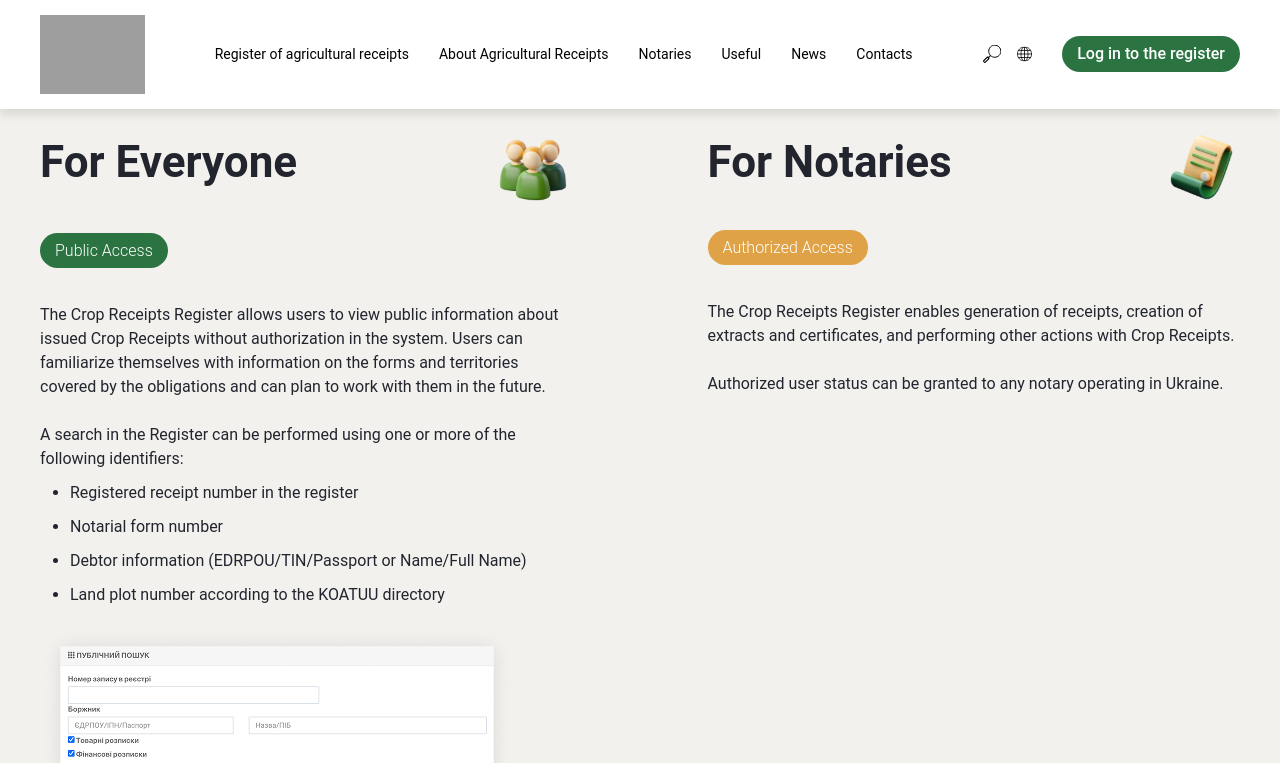
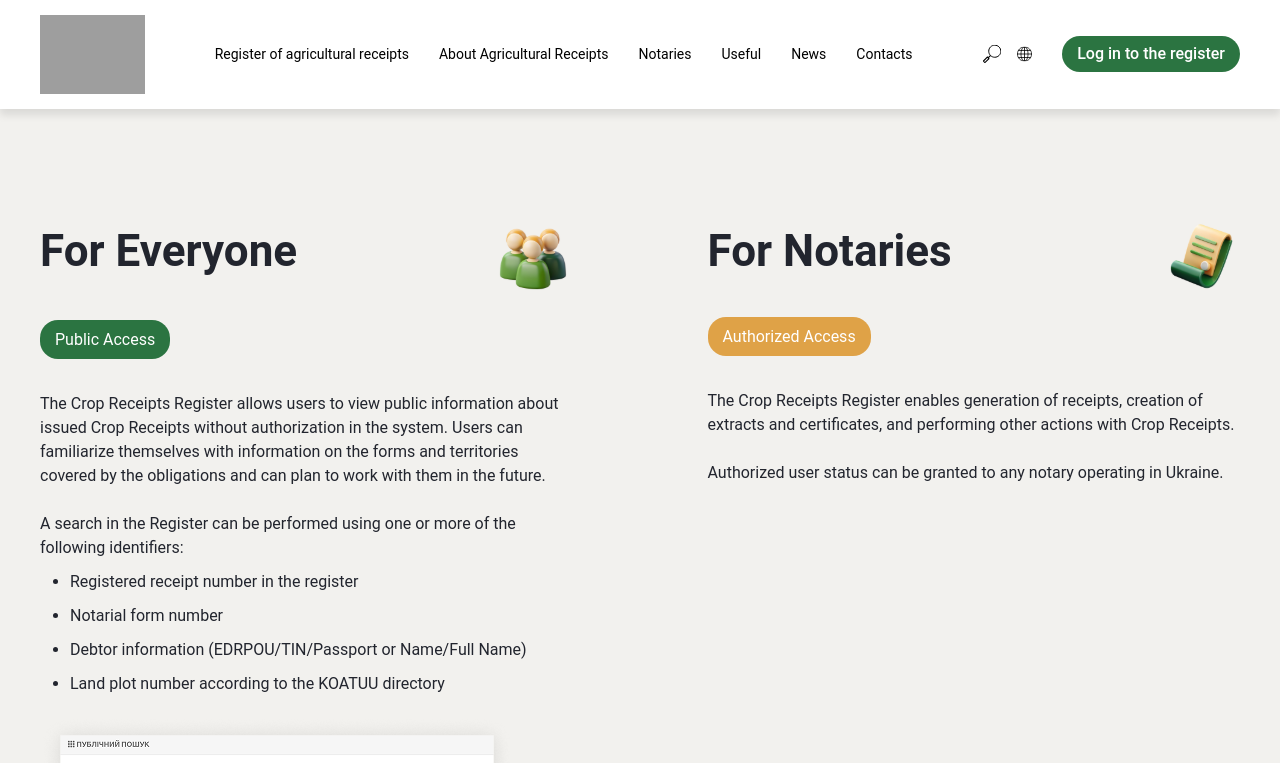
Before and after one commit to ILLIA990/agroregisters-tim, a Next.js app: page /en/crop-receipts-register in a window 1280 px wide. Shown: the top 763 px of the page. Built offline with nearby package versions, Linux system fonts and the light colour scheme; grey boxes are pictures that could not be loaded.

Commit message:
Reestr agrar rospisok main
Signed-off-by: TimRat2007 <timofeikr2007@gmail.com>

```diff
--- a/src/app/[locale]/crop-receipts-register/page.jsx
+++ b/src/app/[locale]/crop-receipts-register/page.jsx
@@ -10,6 +10,7 @@ export default function RarPage() {
 
     return (
 			<div className='page'>
+			<div className="divide-two-parts rar-divide"></div>
 				<div className='divide-two-parts'>
 					<div className='access-block public'>
 						<div className='rar-header'>
--- a/src/app/styles/rar.css
+++ b/src/app/styles/rar.css
@@ -32,9 +32,9 @@
 .button-first{
     background-color: #2B7441;
     color: #fff;
-    padding: 8px 15px;
+    padding: 10px 15px;
     border-radius: 18px;
-    font-weight: 300;
+    font-weight: 400;
     font-size: 16px;
     text-decoration: none;
     margin-bottom: 20px;
@@ -42,9 +42,9 @@
 .button-second{
     background-color: #DFA247;
     color: #fff;
-    padding: 8px 15px;
+    padding: 10px 15px;
     border-radius: 18px;
-    font-weight: 300;
+    font-weight: 400;
     font-size: 16px;
     text-decoration: none;
     margin-bottom: 20px;
--- a/src/app/styles/style.css
+++ b/src/app/styles/style.css
@@ -296,6 +296,9 @@ b{
     margin: 0 auto;
     max-width: 1200px;
     min-height: 600px;
+}
+.rar-divide {
+  margin-top: 89px; /* любое значение */
 }
 .white-page{
     background: #ffffff;
```
